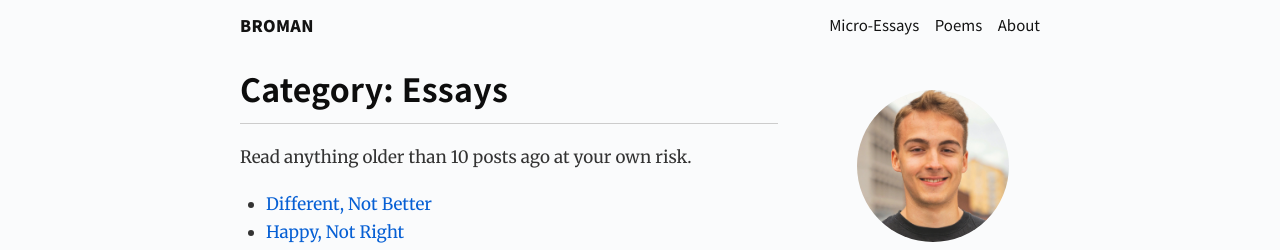
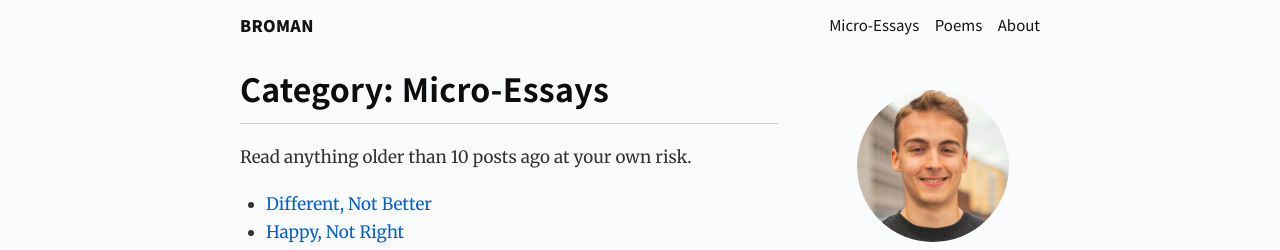
Before and after one commit to gdbroman/broman.blog, a Jekyll site: the page built from category/essays.md, in a window 1280 px wide. Shown: the top 250 px of the page. Built offline with Jekyll 4.4.1, drawn with Linux system fonts in a browser that asks for light colours.

Commit message:
essays -> micro-essays

```diff
--- a/_config.yml
+++ b/_config.yml
@@ -14,7 +14,7 @@ defaults:
       title: "Broman's Blog"
       layout: post
       author: "Gustaf Broman"
-      category: "essays"
+      category: "micro-essays"
 
 social:
   name: Gustaf Broman
--- a/_includes/header.html
+++ b/_includes/header.html
@@ -4,7 +4,7 @@
             <a href="/">Broman</a>
         </h2>
         <nav>
-            <a href="/essays">Micro-Essays</a>
+            <a href="/micro-essays">Micro-Essays</a>
             <a href="/poems">Poems</a>
             <a href="/about">About</a>
         </nav>
--- a/category/essays.md
+++ b/category/essays.md
@@ -1,8 +1,8 @@
 ---
 layout: category
-title: "Category: Essays"
-category: essays
-permalink: essays
+title: "Category: Micro-Essays"
+category: micro-essays
+permalink: micro-essays
 ---
 
 Read anything older than 10 posts ago at your own risk.
```
Also changed, not shown: _posts/2020/2020-08-25-be-the-change.md (+0 -1 lines), _posts/2020/2020-08-26-know-what-you-believe.md (+0 -1 lines), _posts/2020/2020-08-29-dont-seek-meaning.md (+0 -1 lines).
